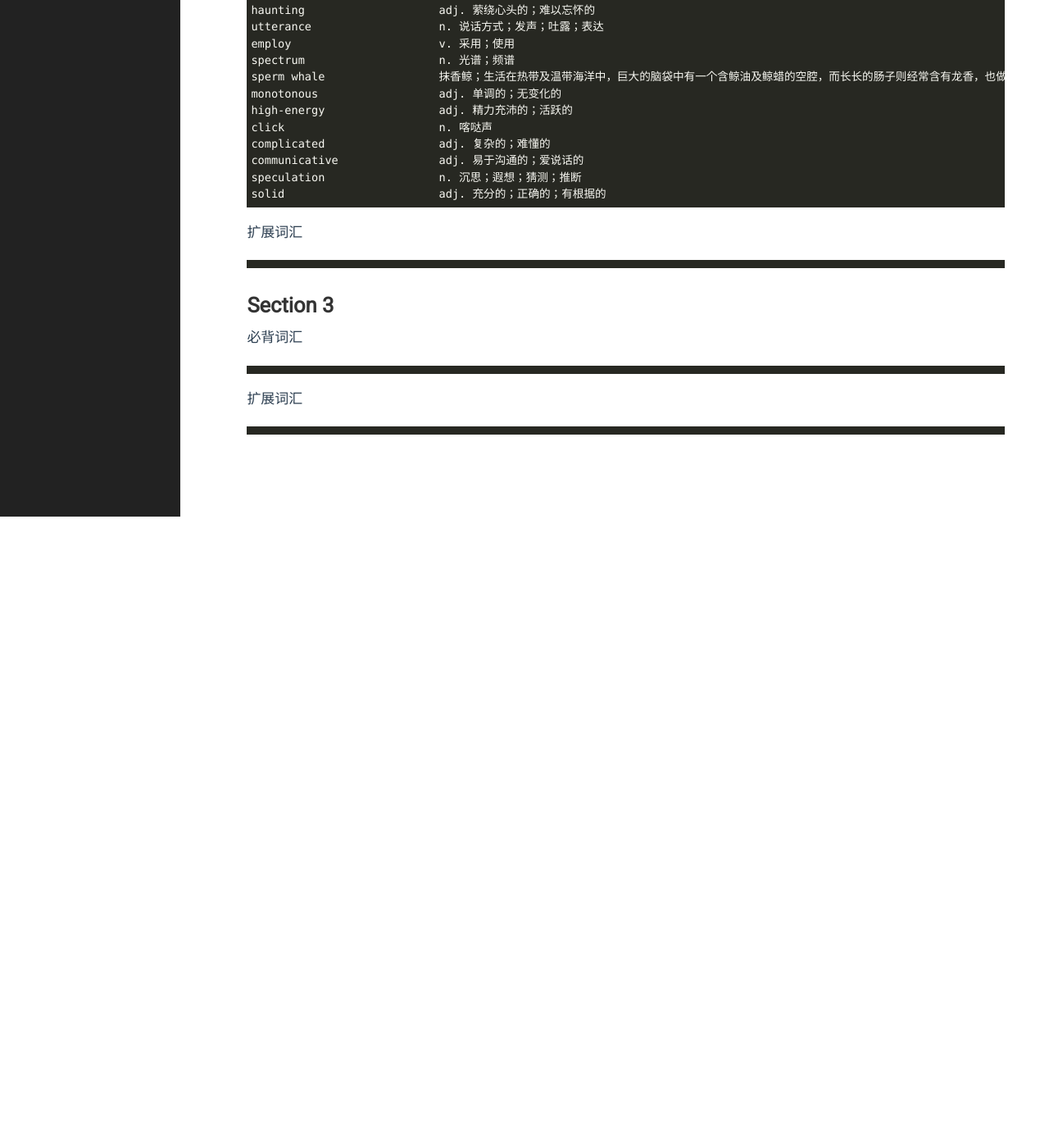
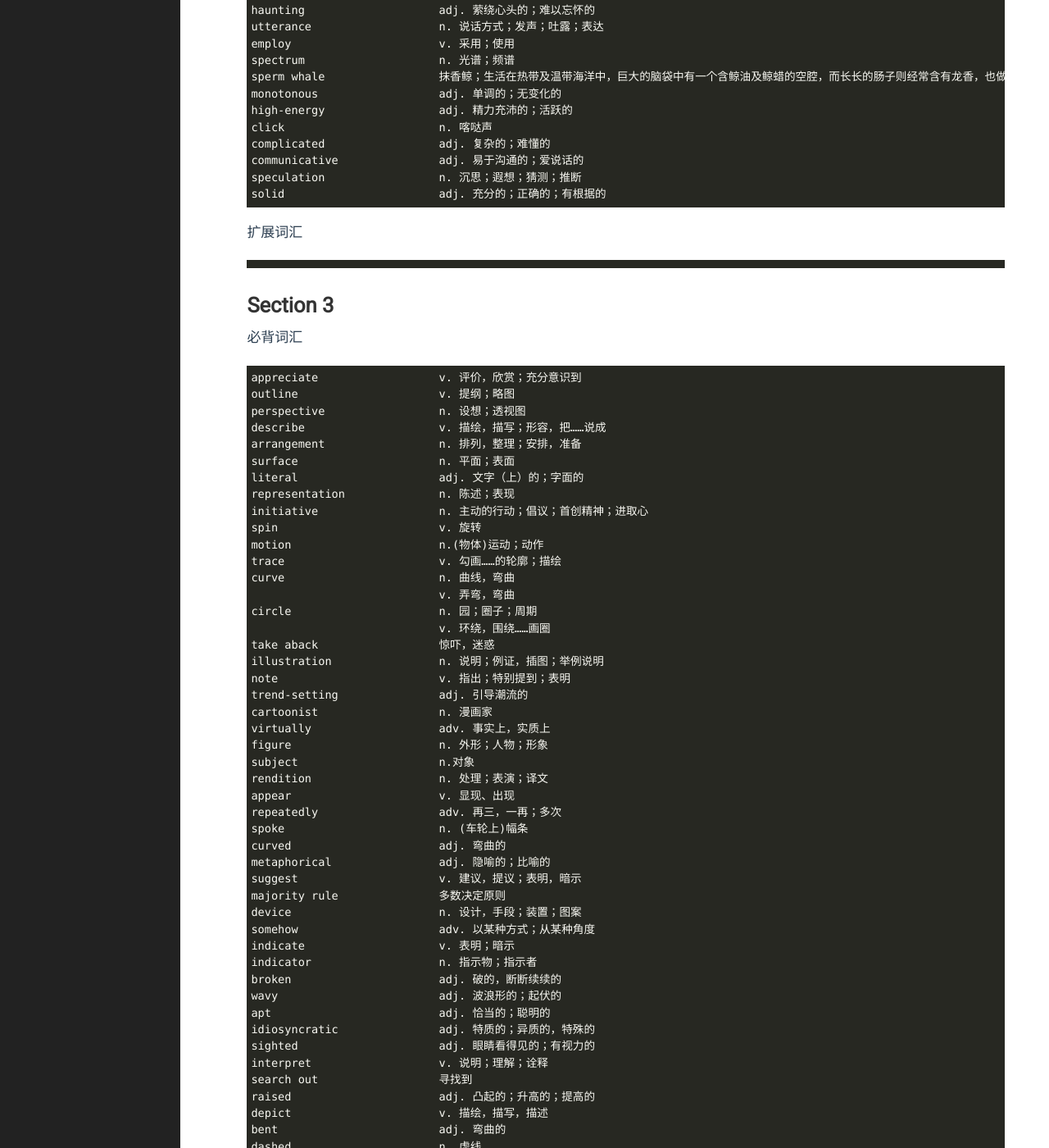
Before and after one commit to yejinp/yejinp.github.io, a Jekyll site: the page built from _posts/2023-06-11-vocabularies for IELTS 4-1 general Training.markdown, in a window 1280 px wide and 1400 px high, scrolled down 7809 px. Shown: the whole window at 82% size. Built offline with Jekyll 4.4.1, drawn with Linux system fonts in a browser that asks for light colours; before the commit the page ends 8439 px from its top, so only the background shows below that; some of the changed text lies outside the part shown.

Commit message:
add new vocabularies

````diff
--- a/_posts/2023-06-11-vocabularies for IELTS 4-1 general Training.markdown
+++ b/_posts/2023-06-11-vocabularies for IELTS 4-1 general Training.markdown
@@ -391,6 +391,92 @@ solid                       adj. 充分的；正确的；有根据的
 # Section 3 #
 必背词汇
 ```
+appreciate                  v. 评价，欣赏；充分意识到
+outline                     v. 提纲；略图
+perspective                 n. 设想；透视图
+describe                    v. 描绘，描写；形容，把……说成
+arrangement                 n. 排列，整理；安排，准备
+surface                     n. 平面；表面
+literal                     adj. 文字（上）的；字面的
+representation              n. 陈述；表现
+initiative                  n. 主动的行动；倡议；首创精神；进取心
+spin                        v. 旋转
+motion                      n.(物体)运动；动作
+trace                       v. 勾画……的轮廓；描绘
+curve                       n. 曲线，弯曲
+                            v. 弄弯，弯曲
+circle                      n. 园；圈子；周期
+                            v. 环绕，围绕……画圈
+take aback                  惊吓，迷惑
+illustration                n. 说明；例证，插图；举例说明
+note                        v. 指出；特别提到；表明
+trend-setting               adj. 引导潮流的
+cartoonist                  n. 漫画家
+virtually                   adv. 事实上，实质上
+figure                      n. 外形；人物；形象
+subject                     n.对象
+rendition                   n. 处理；表演；译文
+appear                      v. 显现、出现
+repeatedly                  adv. 再三，一再；多次
+spoke                       n. (车轮上)幅条
+curved                      adj. 弯曲的
+metaphorical                adj. 隐喻的；比喻的
+suggest                     v. 建议，提议；表明，暗示
+majority rule               多数决定原则
+device                      n. 设计，手段；装置；图案
+somehow                     adv. 以某种方式；从某种角度
+indicate                    v. 表明；暗示
+indicator                   n. 指示物；指示者
+broken                      adj. 破的，断断续续的
+wavy                        adj. 波浪形的；起伏的
+apt                         adj. 恰当的；聪明的
+idiosyncratic               adj. 特质的；异质的，特殊的
+sighted                     adj. 眼睛看得见的；有视力的
+interpret                   v. 说明；理解；诠释
+search out                  寻找到
+raised                      adj. 凸起的；升高的；提高的
+depict                      v. 描绘，描写，描述
+bent                        adj. 弯曲的
+dashed                      n. 虚线
+extend                      v. 延伸，延长；伸出，伸展
+perimeter                   n.周(边)，周长
+assign                      v. 派给，分配；选定，指定（时间，地点）
+wobble                      n. 摆动，动摇，不稳定
+steadily                    adv. 稳定地
+jerk                        vi. 颠簸；震摇
+brake                       n. 闸，刹车，制动器
+                            v. 刹(车)
+control group               实验时的参照组
+distinctive                 adj. 特别的；独具一格的
+sign                        n. 符号；象征；征兆
+assume                      v. 设想，假定
+signify                     v. 表示，意味着
+favored                     adj. 有利的，受惠的，幸运的
+instance                    n. 例子，事例，实例
+consensus                   n. (意见等的)一致，共识
+unfamiliar                  adj. 不熟悉的
+evidently                   adv. 明显地，显而易见
+figure out                  搞清楚；领会到
+come up with                提出；想出
+frequently                  adv. 时常，频繁地
+visual                      adj. 视觉的；可见的
+metaphor                    n. 隐喻；象征
+as well                     倒不如，还是……的好
+symbol                      n. 象征，符号，标志
+explore                     v. 勘探，探险；调查
+symbolism                   n. 象征主义，符号论
+term                        n. 术语；词汇
+telate to                   和……有关
+square                      n. 广场；正方形
+go with                     伴随，与……相配
+deem                        v. 认为，相信
+ascribe to                  归于
+reveal                      v. 显示，显露；泄露，揭发
+respectively                adv. 分别地
+resemble                    v. 与……相似
+score                       v. 得胜；得分；获得好评
+pair                        v. 使成双；使配对
+abstract                    adj. 抽象的，不具体的
 ```
 扩展词汇
 
````
